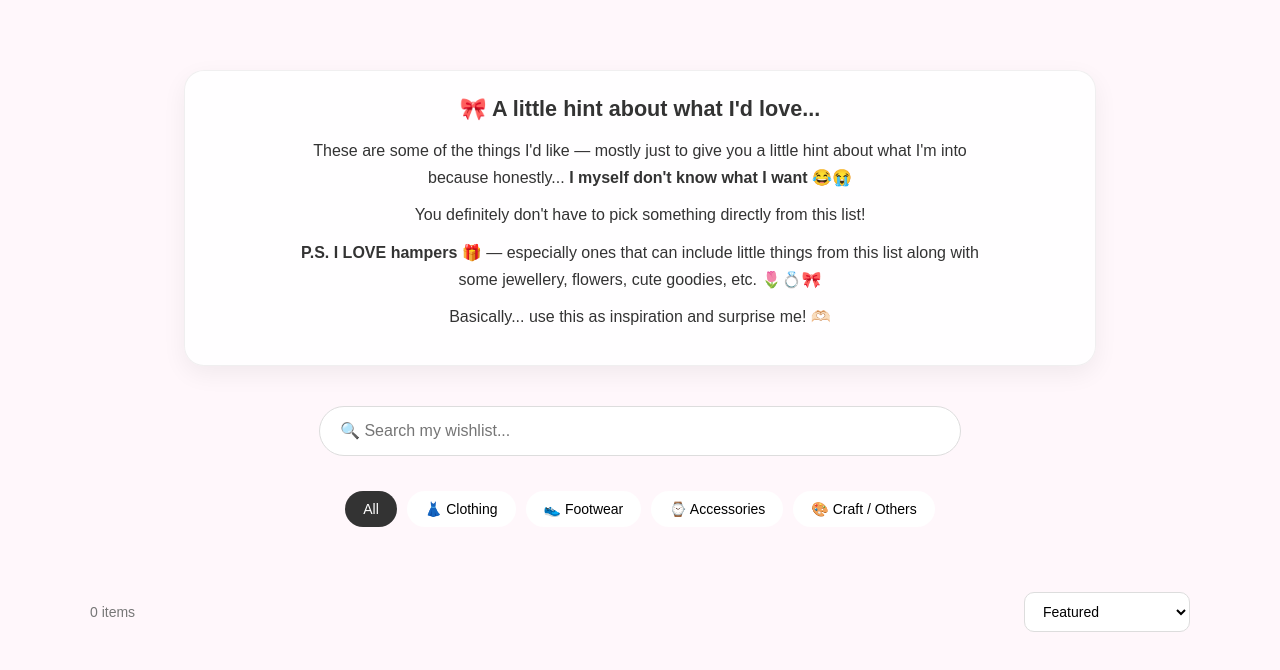
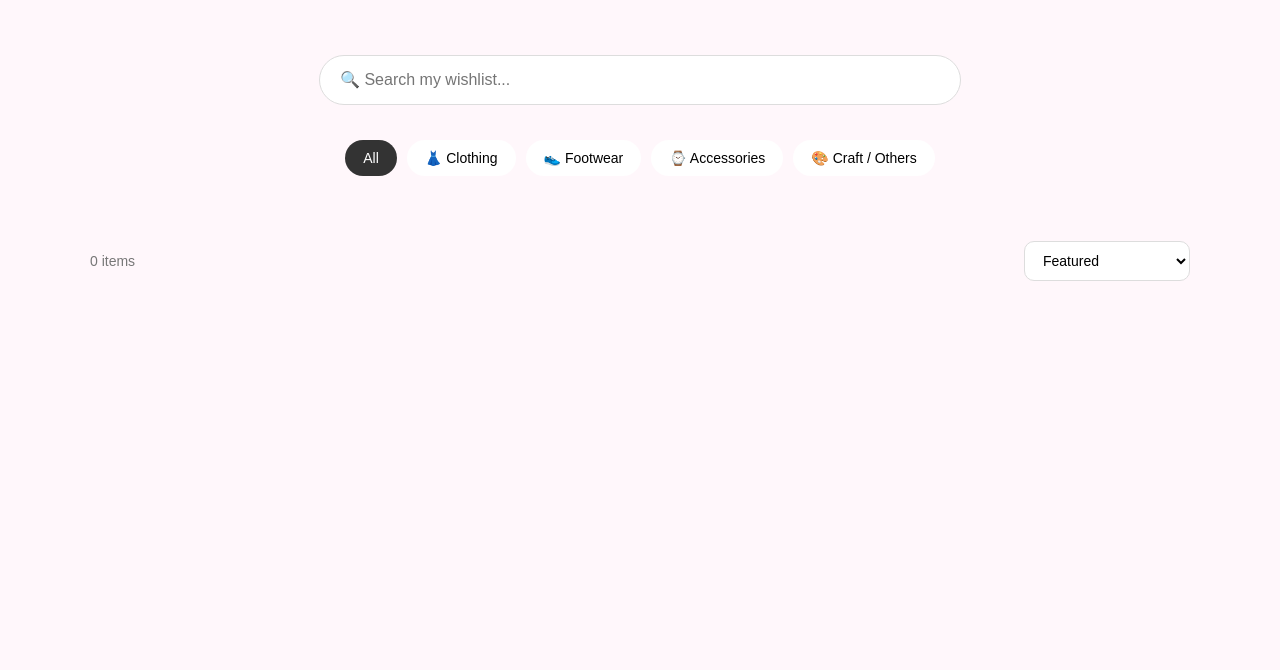
Before and after one commit to krsl2808/wish-list, a plain HTML site: page index.html in a window 1280 px wide. Shown: the part 142-812 px from the top of the page. Drawn offline with nearby package versions, Linux system fonts and the light colour scheme; no server answers.

Commit message:
Update index.html

```diff
--- a/index.html
+++ b/index.html
@@ -21,40 +21,6 @@
     <p>A little wishlist of things I might love ♡</p>
 
 </header>
-
-
-<!-- Birthday Message -->
-
-<section class="birthday-note">
-
-    <h2>🎀 A little hint about what I'd love...</h2>
-
-    <p>
-        These are some of the things I'd like —
-        mostly just to give you a little hint about
-        what I'm into because honestly...
-        <strong>I myself don't know what I want 😂😭</strong>
-    </p>
-
-    <p>
-        You definitely don't have to pick something
-        directly from this list!
-    </p>
-
-    <p>
-        <strong>P.S. I LOVE hampers 🎁</strong> —
-        especially ones that can include little things
-        from this list along with some jewellery,
-        flowers, cute goodies, etc. 🌷💍🎀
-    </p>
-
-    <p>
-        Basically... use this as inspiration
-        and surprise me! 🫶🏻
-    </p>
-
-</section>
-
 
     <!-- Search -->
     <section class="search-section">
```
